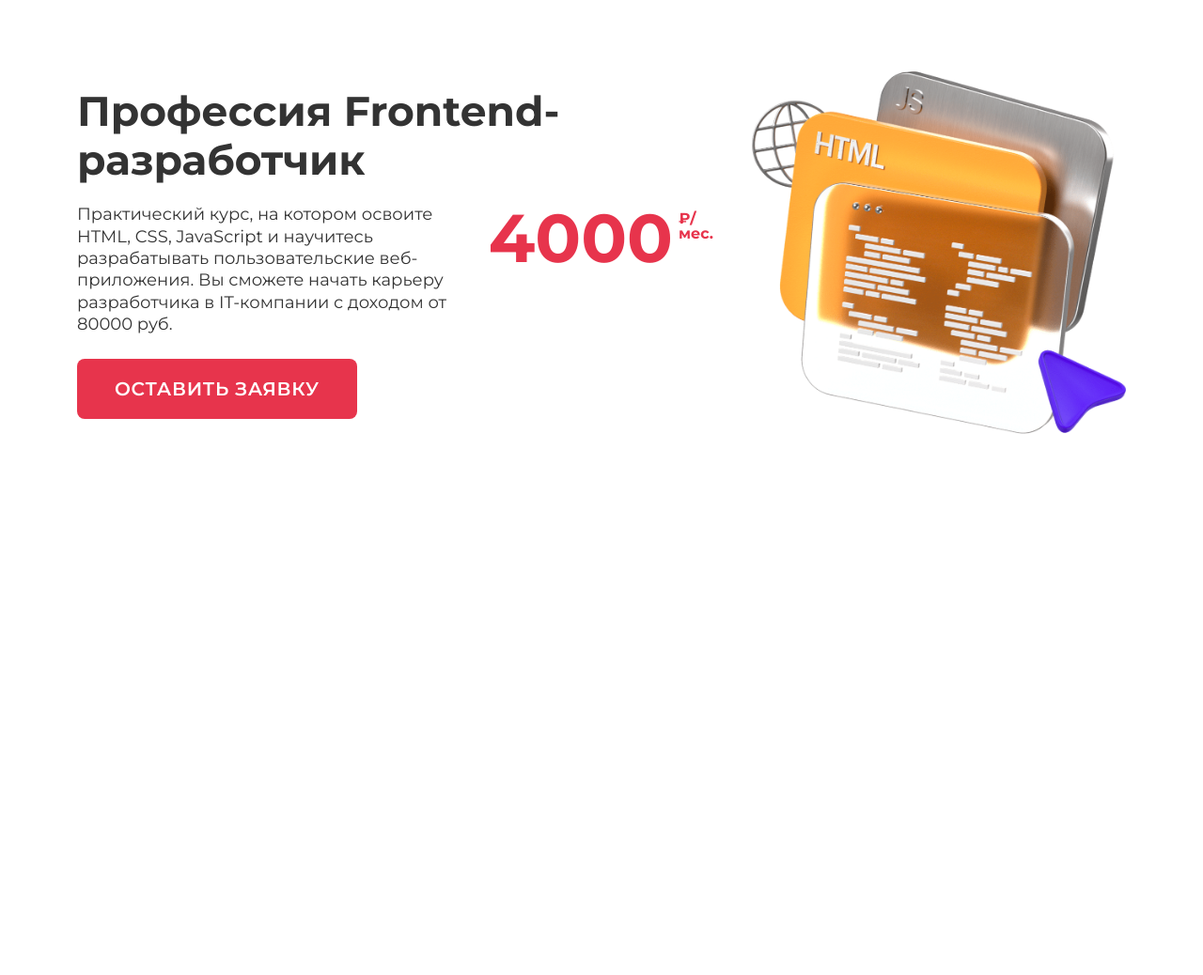
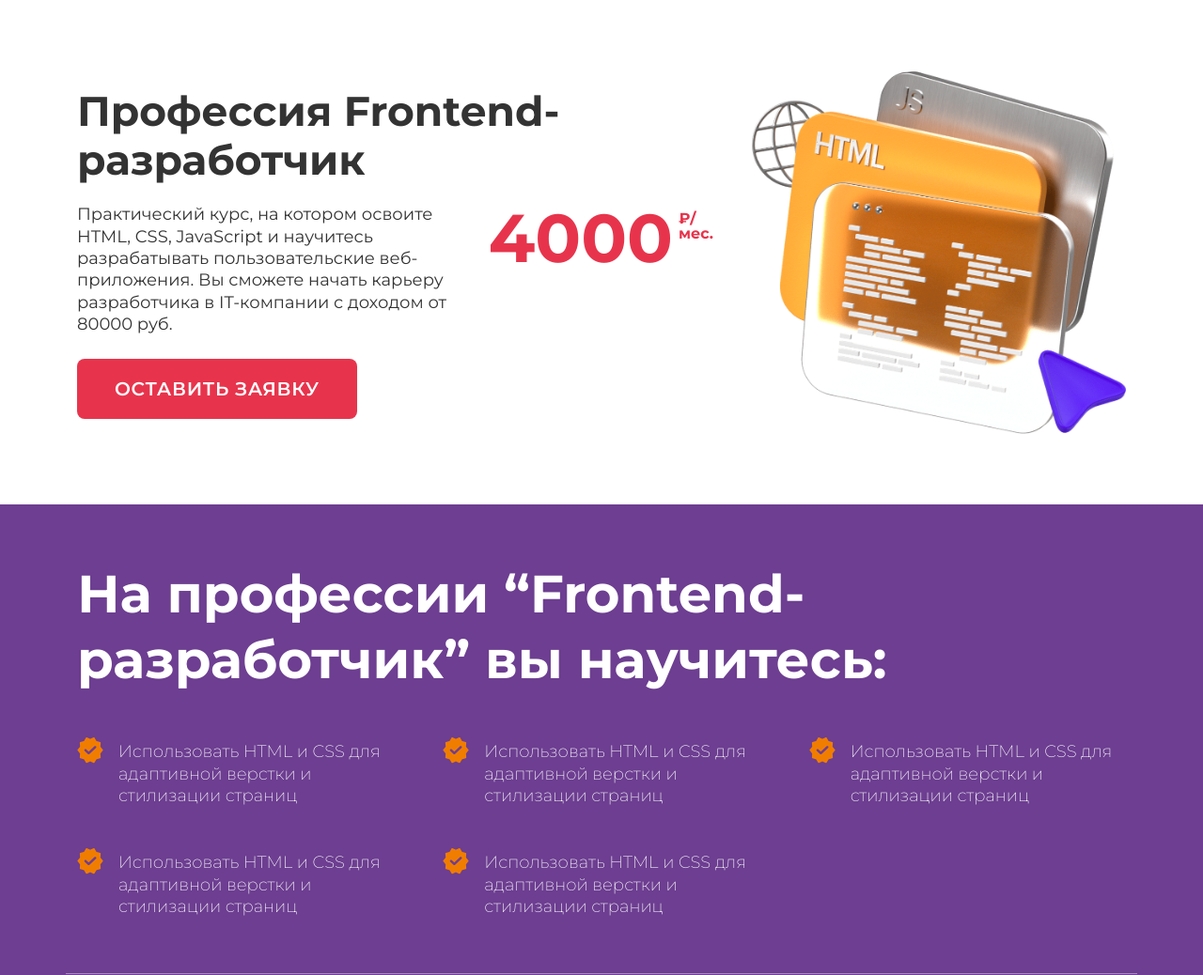
Before and after one commit to danelian/ksenium, a website: page src/index.html in a window 1280 px wide. Shown: the whole page at 94% size. Before the commit the page ends 800 px from the top, so only its background shows below. Drawn offline with nearby package versions, Linux system fonts and the light colour scheme; files that its build step writes are made by us from their sources.

Commit message:
Готов блок: Learn

```diff
--- a/gulp/version.json
+++ b/gulp/version.json
@@ -1,3 +1,3 @@
 {
-    "main": "20230811023024"
+    "main": "20230811031609"
 }
--- a/src/index.html
+++ b/src/index.html
@@ -15,6 +15,8 @@
 
 		@@include('widgets/hero.html')
 
+		@@include('widgets/learn.html')
+
 	</main>
 
 	@@include('template/scripts.html')
--- a/src/scss/blocks/title.scss
+++ b/src/scss/blocks/title.scss
@@ -19,36 +19,16 @@
 // }
 
 .section-title {
-	font-family: var(--font-roboto);
-	font-size: 28px;
+	font-size: 56px;
 	font-weight: 700;
-	line-height: 1.2;
+	line-height: 1.25;
 	color: var(--font-color);
-	margin-bottom: 24px;
+	margin-bottom: 48px;
 }
 .page-title {
-	font-family: var(--font-roboto);
 	font-size: 34px;
 	font-weight: 700;
 	line-height: 1.2;
 	color: var(--font-color);
 	margin-bottom: 40px;
 }
-
-// .section-text {
-// 	font-weight: 400;
-// 	font-size: 16px;
-// 	line-height: 1.2;
-// 	color: var(--font-color);
-// }
-
-@media screen and (max-width: 765px) {
-	.section-title {
-		font-size: 24px;
-		margin-bottom: 18px;
-	}
-	.page-title {
-		font-size: 28px;
-		margin-bottom: 28px;
-	}
-}
--- a/src/scss/style.scss
+++ b/src/scss/style.scss
@@ -10,6 +10,7 @@
   --font-color: #333333;
 
   --global-color: #E7344C;
+  --violet-color: #6D3E91;
 
   --grey-color: #F3F3F3;
   --darkGrey-color: #A8A8A8;
@@ -26,3 +27,4 @@
 
 /***** SECTIONS GLOBAL (Widgets) *****/
 @import "widgets/hero.scss";
+@import "widgets/learn.scss";
--- /dev/null
+++ b/src/scss/widgets/learn.scss
@@ -0,0 +1,42 @@
+.learn {
+  color: var(--white-color);
+  background: var(--violet-color);
+  .container {
+    position: relative;
+    &::before {
+      content: '';
+      position: absolute;
+      left: 0;bottom: -59px;right: 0;
+      width: 100%;height: 1px;
+      background: rgba(255, 255, 255, 0.4);
+    }
+  }
+  .section-title {
+    color: var(--white-color);
+  }
+  &__list {
+    margin: 0;padding: 0;
+    list-style: none;
+    display: grid;
+    grid-template-columns: repeat(3, 1fr);
+    gap: 44px 52px;
+    li {
+      display: flex;
+      align-items: flex-start;
+      justify-content: flex-start;
+      width: 100%;
+      img {
+        width: 28px;
+        height: 28px;
+        flex-shrink: 0;
+        margin-right: 16px;
+      }
+      p {
+        margin-top: 4px;
+        margin-bottom: 0;
+        font-weight: 200;
+        line-height: 1.3;
+      }
+    }
+  }
+}
--- /dev/null
+++ b/src/widgets/learn.html
@@ -0,0 +1,27 @@
+<section class="learn">
+  <div class="container">
+    <h2 class="section-title">На профессии “Frontend-разработчик” вы&nbsp;научитесь:</h2>
+    <ul class="learn__list">
+      <li>
+        <img src="img/check.svg" alt="">
+        <p>Использовать HTML и CSS для адаптивной верстки и стилизации страниц</p>
+      </li>
+      <li>
+        <img src="img/check.svg" alt="">
+        <p>Использовать HTML и CSS для адаптивной верстки и стилизации страниц</p>
+      </li>
+      <li>
+        <img src="img/check.svg" alt="">
+        <p>Использовать HTML и CSS для адаптивной верстки и стилизации страниц</p>
+      </li>
+      <li>
+        <img src="img/check.svg" alt="">
+        <p>Использовать HTML и CSS для адаптивной верстки и стилизации страниц</p>
+      </li>
+      <li>
+        <img src="img/check.svg" alt="">
+        <p>Использовать HTML и CSS для адаптивной верстки и стилизации страниц</p>
+      </li>
+    </ul>
+  </div>
+</section>
```
Also changed, not shown: dist/css/style.css, dist/css/style.min.css, dist/img/check.svg (added), dist/index.html, src/img/check.svg (added).
